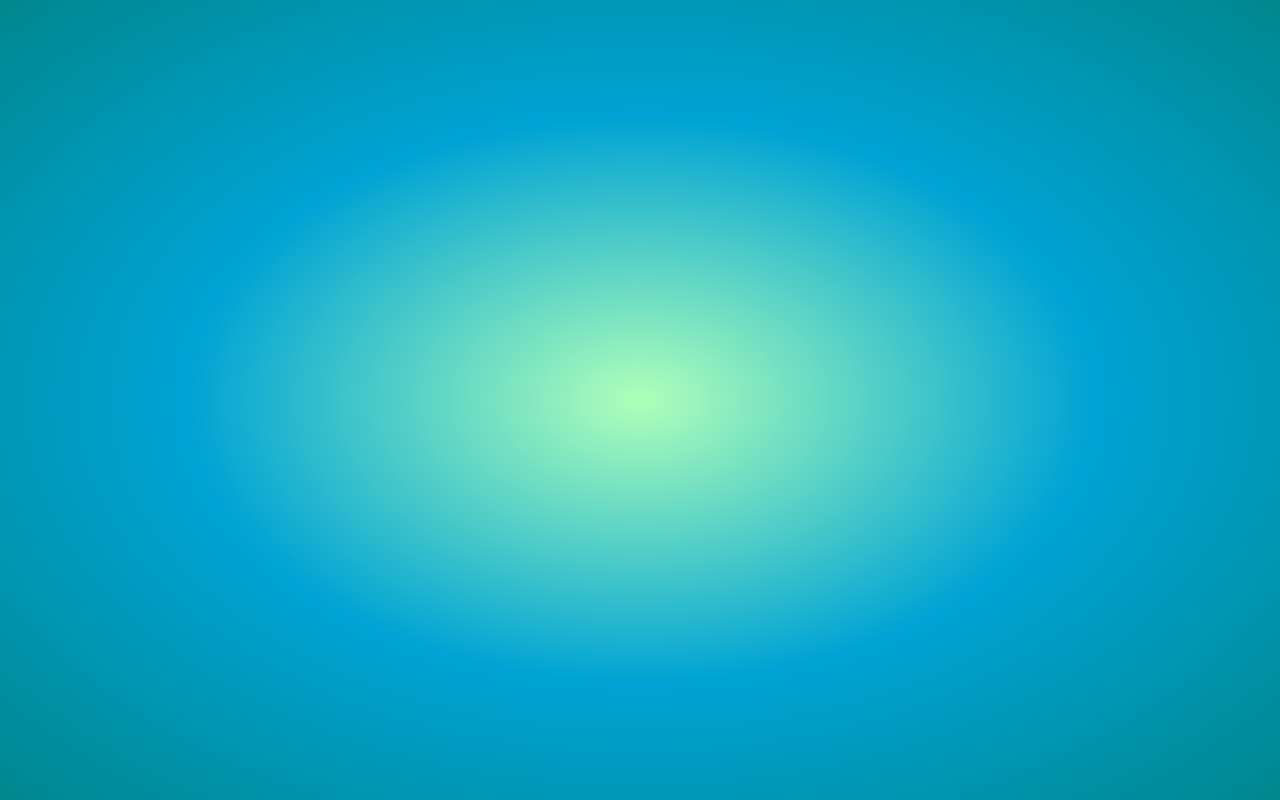
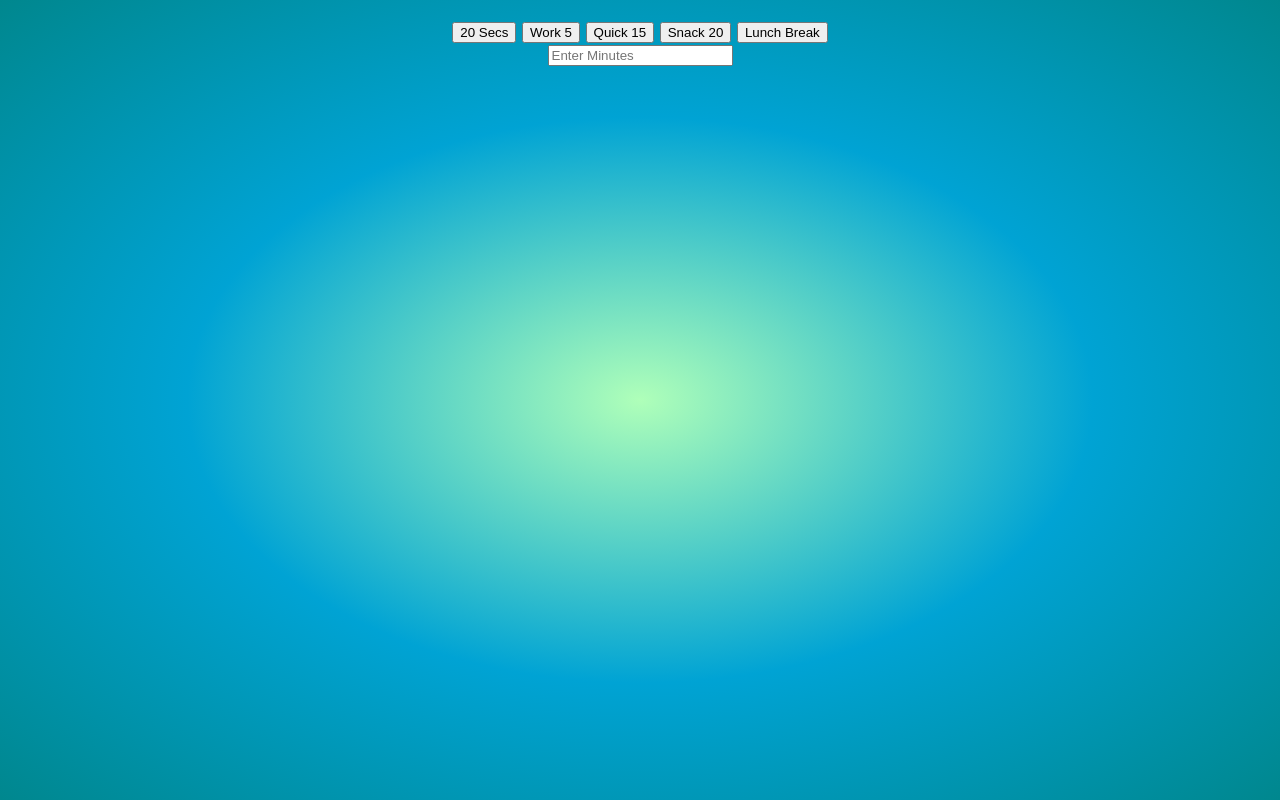
Before and after one commit to MAshrafM/JS_Vanilla_30, a plain HTML site: page 29_CountDown/index.html in a window 1280 px wide. Drawn offline with Linux system fonts and the light colour scheme.

Commit message:
structure

```diff
--- a/29_CountDown/index.html
+++ b/29_CountDown/index.html
@@ -3,10 +3,26 @@
 <head>
   <meta charset="UTF-8">
   <title>Count Down</title>
+  <link href='https://fonts.googleapis.com/css?family=Inconsolata' rel='stylesheet' type='text/css'>
   <link rel="stylesheet" href="style.css">
 </head>
 <body>
-
+  <div class="timer">
+    <div class="timer__controls">
+      <button data-time="20" class="timer__button">20 Secs</button>
+      <button data-time="300" class="timer__button">Work 5</button>
+      <button data-time="900" class="timer__button">Quick 15</button>
+      <button data-time="1200" class="timer__button">Snack 20</button>
+      <button data-time="3600" class="timer__button">Lunch Break</button>
+      <form name="customForm" id="custom">
+        <input type="text" name="minutes" placeholder="Enter Minutes">
+      </form>
+    </div>
+    <div class="display">
+      <h1 class="display__time-left"></h1>
+      <p class="display__end-time"></p>
+    </div>
+  </div>
   <script src="app.js"></script>
 </body>
 </html>
```
